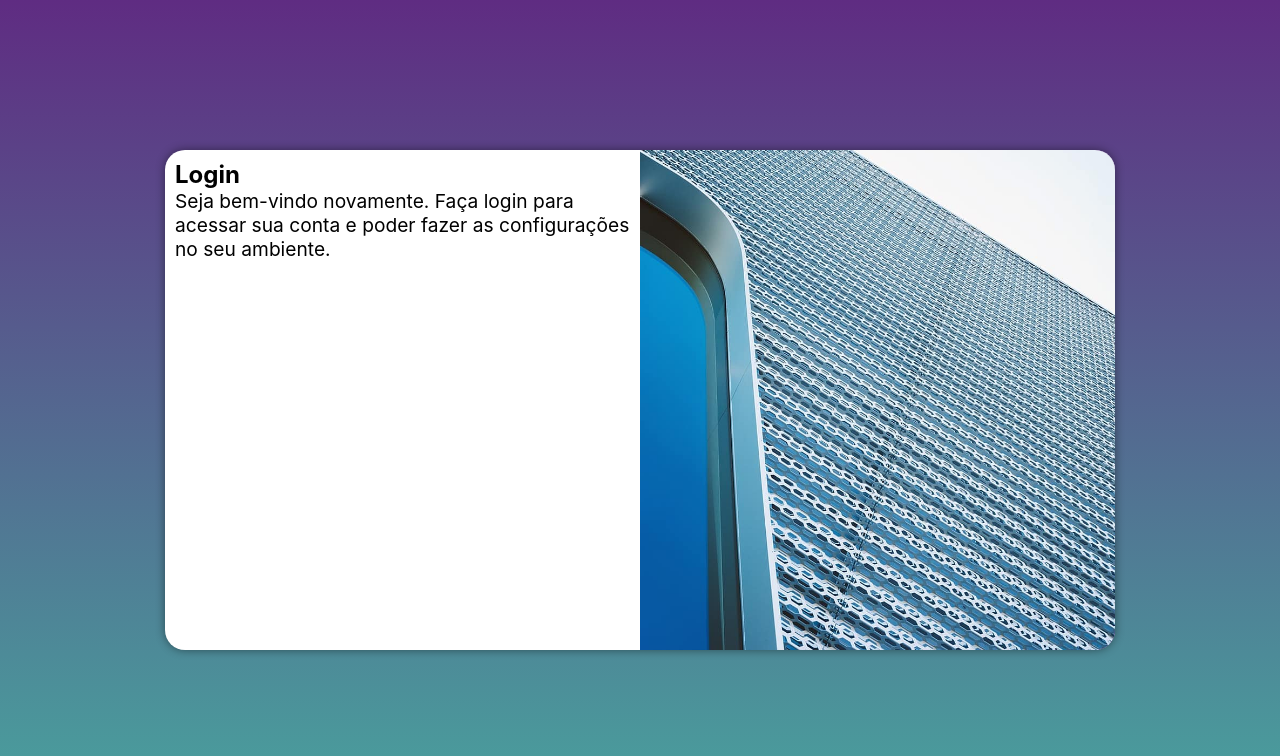
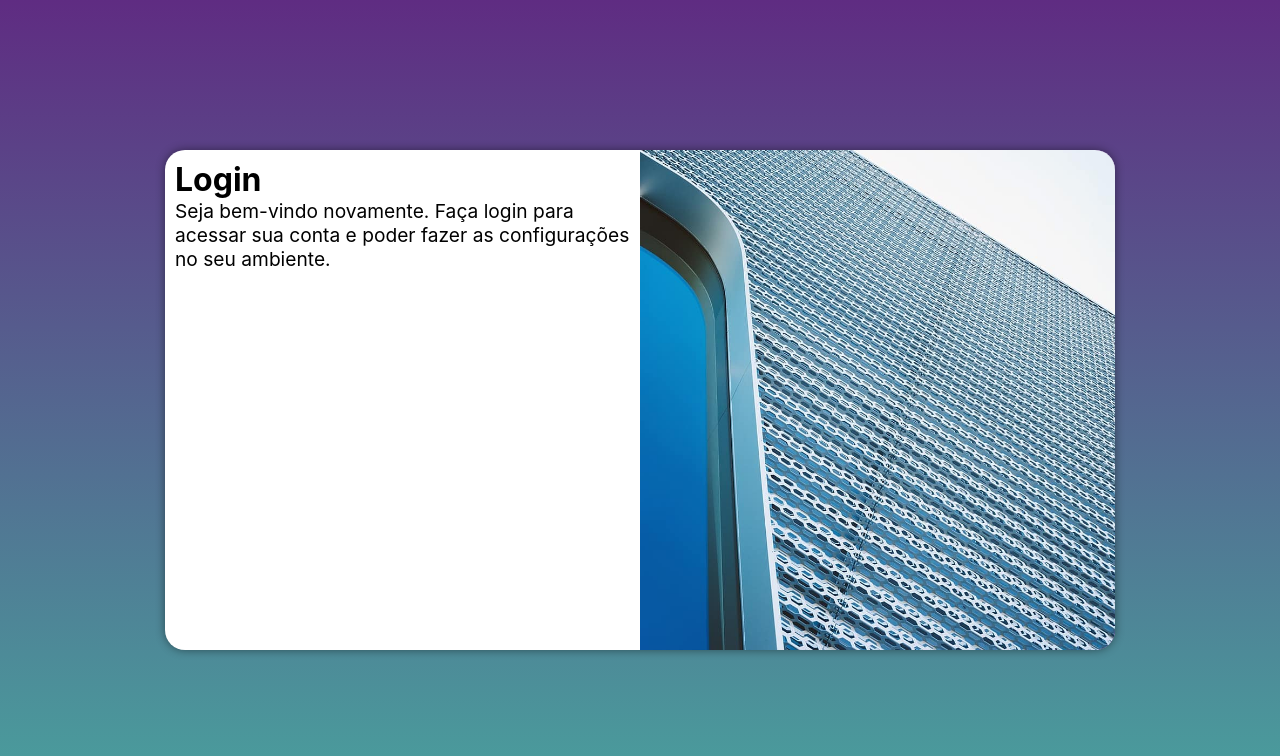
Before and after one commit to MauroLQZ/projeto-login, a plain HTML site: page index.html in a window 1280 px wide. Drawn offline with Linux system fonts and the light colour scheme.

Commit message:
Update fonte login telas grandes

```diff
--- a/estilos/media-query.css
+++ b/estilos/media-query.css
@@ -42,6 +42,9 @@ Grandes telas: acima de 1200px
         float: left;
         width: 50%;
     }
+    div#formulario > h1 {
+        font-size: 2em;
+     }
     div#formulario > p {
         font-size: 1.2em;
     }
```
